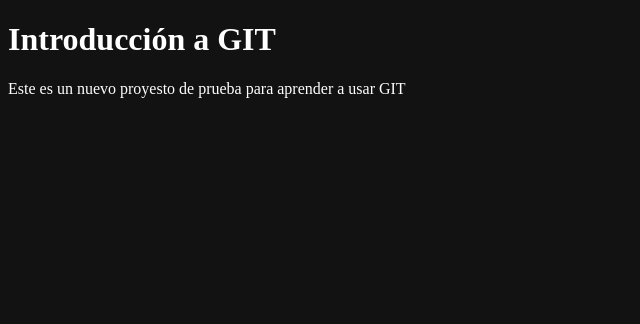
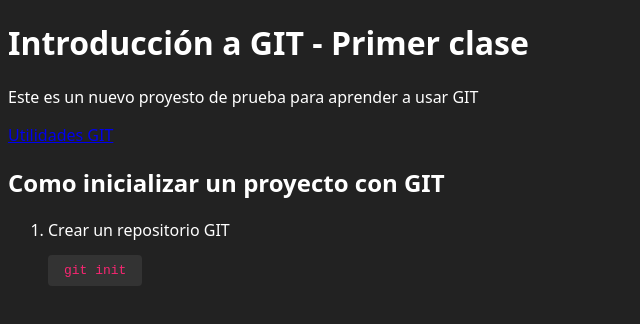
Before and after one commit to 1510-german/clase-1-git, a plain HTML site: page index.html in a window 1280 px wide. Shown: the whole page, without its empty margins (0-640 px from the left). Drawn offline with Linux system fonts and the light colour scheme.

Commit message:
añadiendo instrucciones de comandos GIT

```diff
--- a/css/styles.css
+++ b/css/styles.css
@@ -1,4 +1,12 @@
 body {
-    background-color: #121212;
+    background-color: #222;
     color: white;
+    font-family: system-ui, -apple-system, BlinkMacSystemFont, 'Segoe UI', Roboto, Oxygen, Ubuntu, Cantarell, 'Open Sans', 'Helvetica Neue', sans-serif;
 }
+
+code {
+    color: #f92672;
+    padding: .5rem 1rem;
+    border-radius: .25rem;
+    background-color: #333;
+}
--- a/index.html
+++ b/index.html
@@ -8,8 +8,20 @@
 </head>
 <body>
 
-    <h1>Introducción a GIT</h1>
+    <h1>Introducción a GIT - Primer clase</h1>
     <p>Este es un nuevo proyesto de prueba para aprender a usar GIT</p>
+
+    <a href="/pages/git-utils.html">Utilidades GIT</a>
+
+    <h2>Como inicializar un proyecto con GIT</h2>
+    <ol>
+        <li>
+            <p>Crear un repositorio GIT</p>
+            <code>
+                git init
+            </code>
+        </li>
+    </ol>
 
 </body>
 </html>
```
Also changed, not shown: pages/git-utils.html (added, +13 -0 lines).
